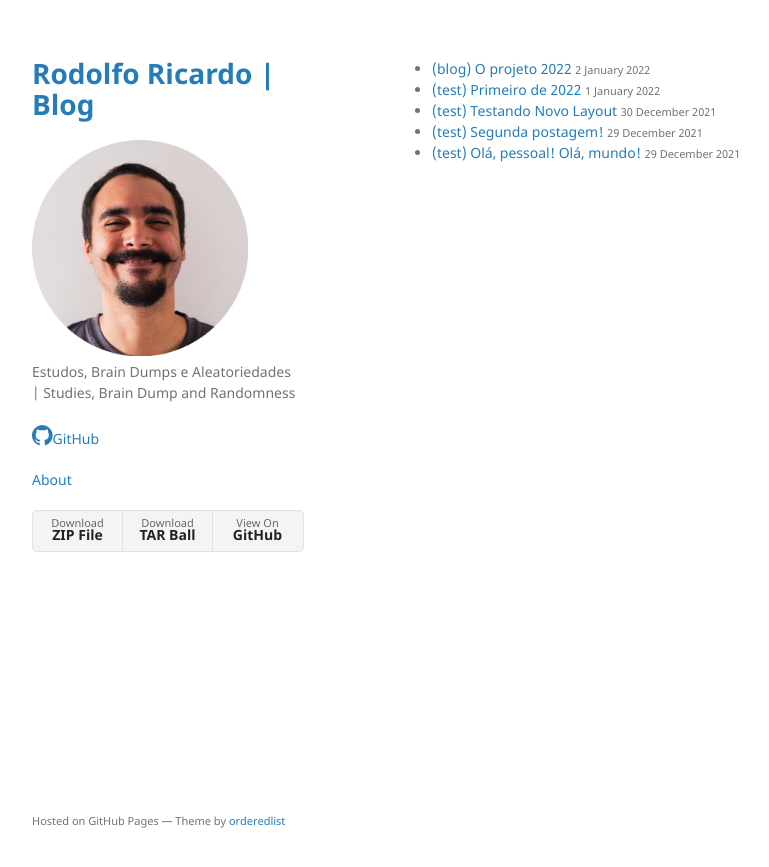
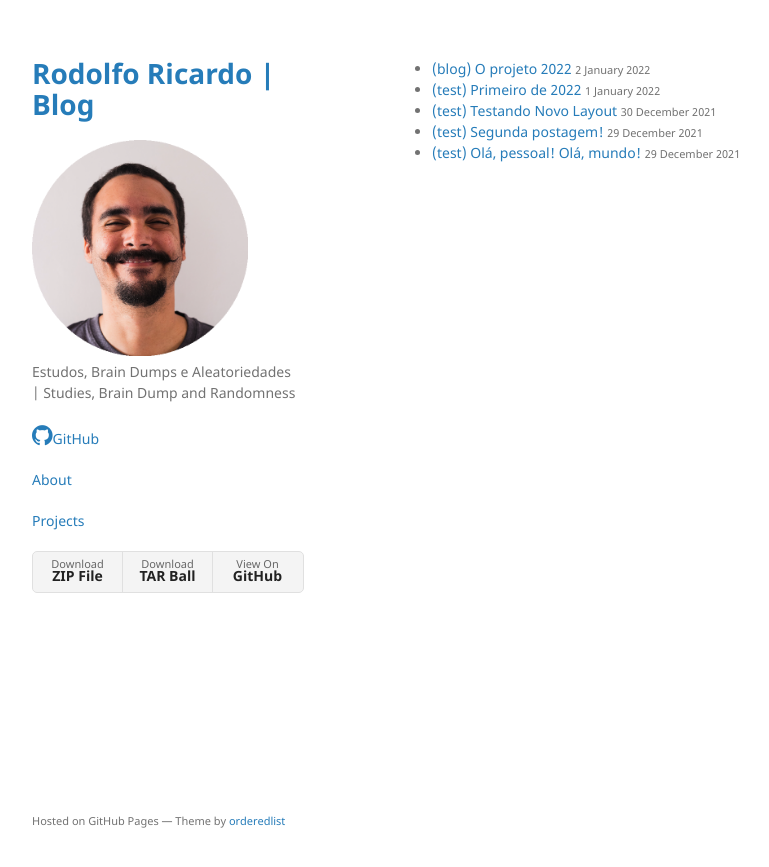
Before and after one commit to rodolforicardotech/rodolforicardotech.github.io, a Jekyll site: the page built from index.md, in a window 1280 px wide. Shown: the top 867 px of the page, without its empty margins (178-947 px from the left). Built offline with Jekyll 4.4.1, drawn with Linux system fonts in a browser that asks for light colours; our own code applies the rules of GitHub Pages for plain Markdown files.

Commit message:
adicionando o link de projetos
Na sidebar

```diff
--- a/_layouts/default.html
+++ b/_layouts/default.html
@@ -39,6 +39,8 @@
 
         <p class="view"><a href="http://rodolforicardo7.github.io/about">About</a></p>
 
+        <p class="view"><a href="">Projects</a></p>
+
         {% if site.show_downloads %}
         <ul class="downloads">
           <li><a href="{{ site.github.zip_url }}">Download <strong>ZIP File</strong></a></li>
```
